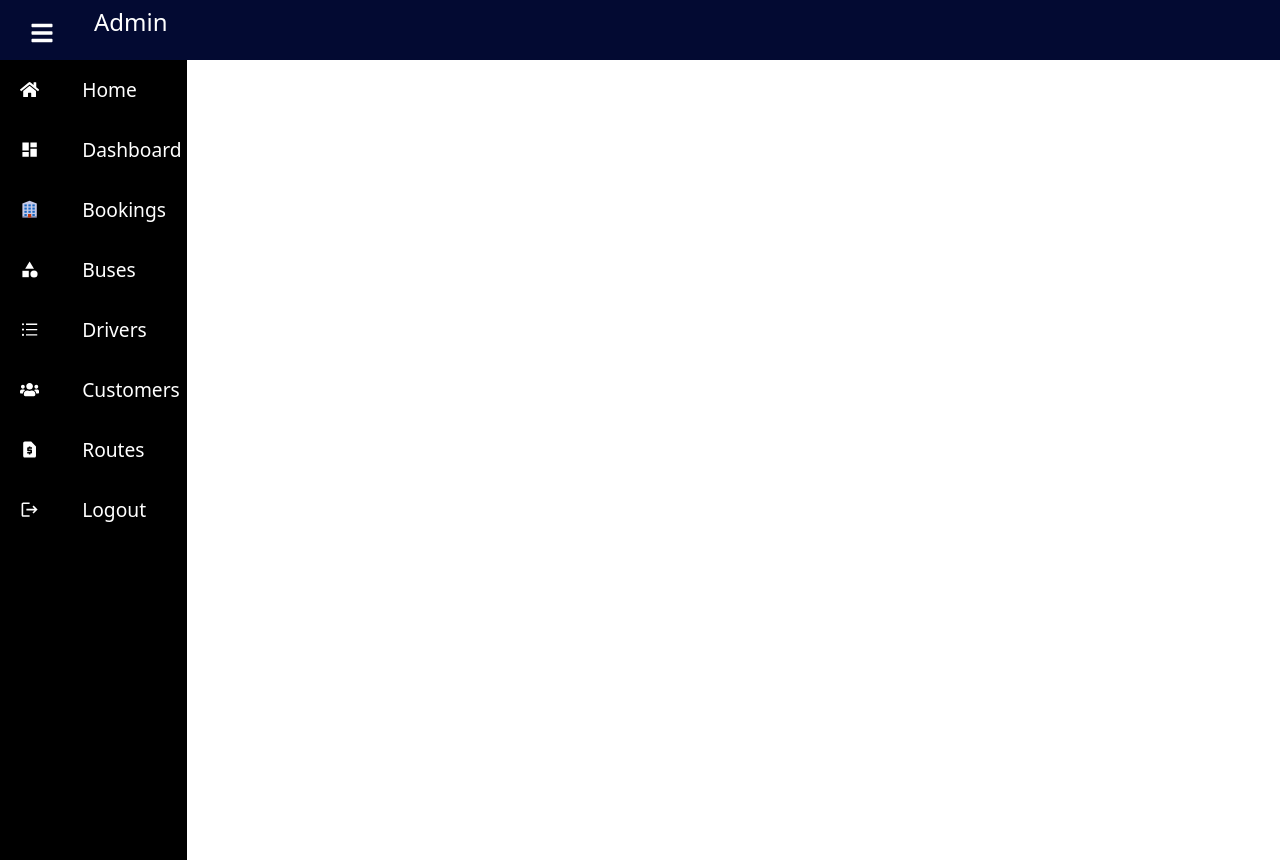
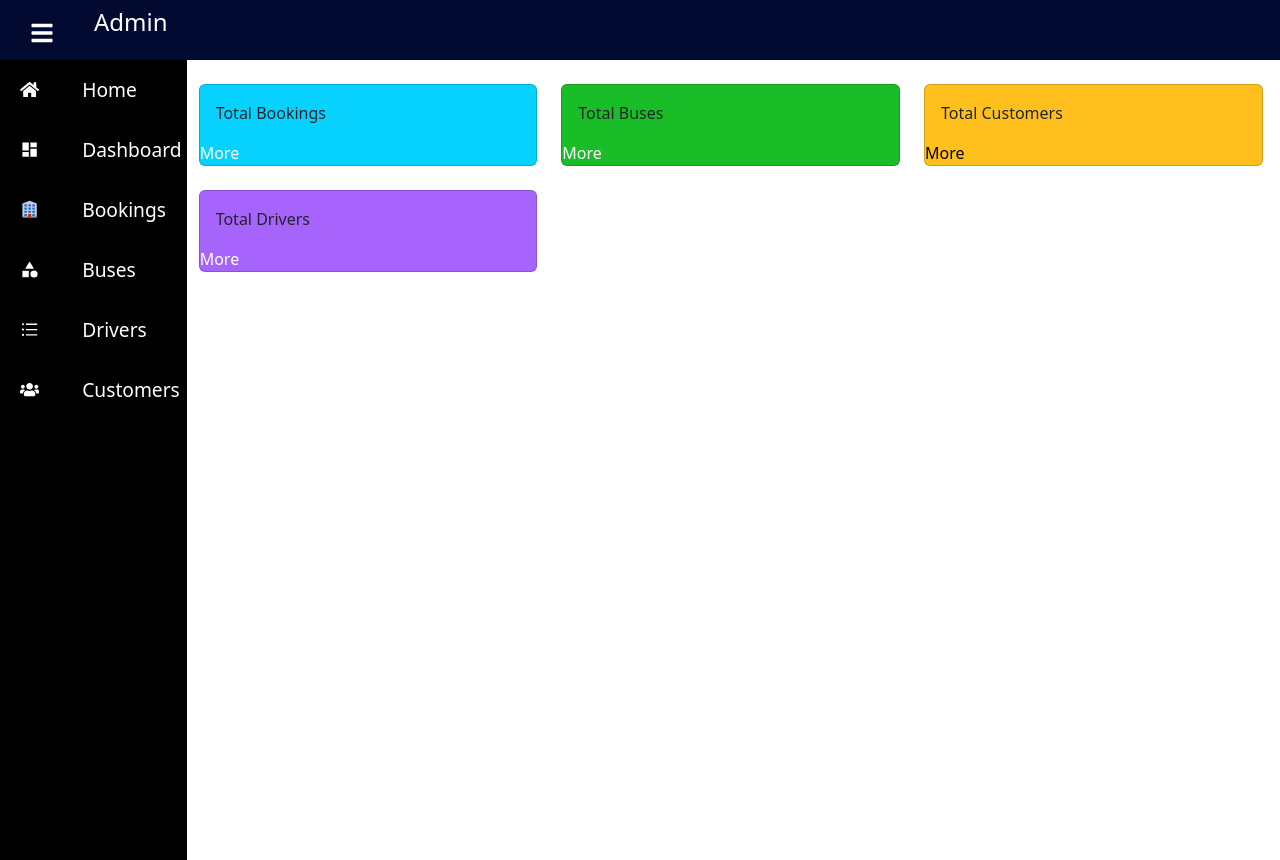
Before and after one commit to Zavi254/bus-booking-app, a React (Create React App) app: page /mainPage in a window 1280 px wide. Built offline with nearby package versions, Linux system fonts and the light colour scheme; no server answers; a web font is replaced by a local one.

Commit message:
cleaning admin dashboard

```diff
--- a/src/Admin/App2.css
+++ b/src/Admin/App2.css
@@ -3,6 +3,7 @@ body {
     padding: 0;
     box-sizing: border-box;
     font-family: 'Trebuchet MS', 'Lucida Sans Unicode', 'Lucida Grande', 'Lucida Sans', Arial, sans-serif;
+    overflow:scroll;
 }
 .nav-bar {
     height: 60px;
@@ -25,6 +26,7 @@ body {
 .sidebar-container {
     display: grid;
     grid-template-columns: repeat(12, minmax(0, 1fr));
+    overflow:auto
 }
 .side-bar {
     height: 100vh;
@@ -43,6 +45,7 @@ body {
     flex-direction: row;
     color: white;
     align-items: center;
+
 }
 .sidebar-list .row:hover {
     cursor: pointer;
--- a/src/Admin/Bookings.js
+++ b/src/Admin/Bookings.js
@@ -32,8 +32,8 @@ function Bookings() {
               <th>Name</th>
               <th>Phone Number</th>
               <th>Email</th>
-              <th>Bus</th>
-              <th>Edit Details</th>
+              {/* <th>Bus</th> */}
+              {/* <th>Edit Details</th> */}
             </tr>
           </thead>
           <tbody>
@@ -53,8 +53,8 @@ function Bookings() {
                 <td>{booking.customer.name}</td>
                 <td>{booking.customer.phone_number}</td>
                 <td>{booking.customer.email}</td>
-                <td>{booking.customer.bus}</td>
-                <td  onClick={handleClick}style={{ color: "pink" }}>Edit</td>
+                {/* <td>{booking.customer.bus}</td> */}
+                {/* <td  onClick={handleClick}style={{ color: "pink" }}>Edit</td> */}
               </tr>
             ))}
           </tbody>
--- a/src/Admin/Buses.jsx
+++ b/src/Admin/Buses.jsx
@@ -30,7 +30,7 @@ function Buses() {
             <th>Travel Date</th>
             <th>Available</th>
             <th>Capacity</th>
-            <th>Edit Details</th>
+            {/* <th>Edit Details</th> */}
 
 
 					</tr>
@@ -52,7 +52,7 @@ function Buses() {
              <td>{bus.travel_date}</td>
              <td>{bus.available?"Yes":"No"}</td>
              <td>{bus.seats.length}</td>
-             <td style={{ color: "pink" }}>Edit</td>
+             {/* <td style={{ color: "pink" }}>Edit</td> */}
 
 
 
--- a/src/Admin/Dashboard.jsx
+++ b/src/Admin/Dashboard.jsx
@@ -3,68 +3,68 @@ import React from "react";
 function Dashboard() {
     return (
         <>
-            <div className="container ">
+            <div className="container mt-4 ">
                 <div className="row row-cols-1 row-cols-md-3 g-4">
                     <div className="col">
                         <div className="card h-100" style={{backgroundColor:"#07D2FF"}}>
                             {/* <img src="..." className="card-img-top" alt="..." /> */}
                             <div className="card-body">
-                                <h5 className="card-title">0</h5>
+                                {/* <h5 className="card-title">0</h5> */}
                                 <p className="card-text">Total Bookings</p>
                             </div>
-                            <a href="/bookings" className="small-box-footer" style={{textDecoration: 'none', color:'white'}}>More info <i className="bi bi-arrow-right-circle-fill" /></a>
+                            <a href="/bookings" className="small-box-footer" style={{textDecoration: 'none', color:'white'}}>More<i className="bi bi-arrow-right-circle-fill" /></a>
                         </div>
                     </div>
                     <div className="col">
                         <div className="card h-100" style={{backgroundColor:"#18BD28"}}>
                             {/* <img src="..." className="card-img-top" alt="..." /> */}
                             <div className="card-body">
-                                <h5 className="card-title">0</h5>
+                                {/* <h5 className="card-title">0</h5> */}
                                 <p className="card-text">Total Buses</p>
                             </div>
-                            <a href="buses" className="small-box-footer" style={{textDecoration: 'none', color:'white'}}>More info <i className="bi bi-arrow-right-circle-fill" /></a>
+                            <a href="buses" className="small-box-footer" style={{textDecoration: 'none', color:'white'}}>More<i className="bi bi-arrow-right-circle-fill" /></a>
                         </div>
                     </div>
                     <div className="col">
-                        <div className="card h-100" style={{backgroundColor:"#FFC01D"}}>
+                        <div className="card h-100 " style={{backgroundColor:"#FFC01D"}}>
                             {/* <img src="..." className="card-img-top" alt="..." /> */}
                             <div className="card-body">
-                                <h5 className="card-title">0</h5>
+                                {/* <h5 className="card-title">0</h5> */}
                                 <p className="card-text">Total Customers</p>
                             </div>
-                            <a href="customers" className="small-box-footer" style={{textDecoration: 'none', color:'black'}}>More info <i className="bi bi-arrow-right-circle-fill" /></a>
+                            <a href="customers" className="small-box-footer" style={{textDecoration: 'none', color:'black'}}>More<i className="bi bi-arrow-right-circle-fill" /></a>
                         </div>
                     </div>
                     <div className="col">
                         <div className="card h-100" style={{backgroundColor:"#A764FC"}}>
                             {/* <img src="..." className="card-img-top" alt="..." /> */}
                             <div className="card-body">
-                                <h5 className="card-title">0</h5>
+                                {/* <h5 className="card-title">0</h5> */}
                                 <p className="card-text">Total Drivers</p>
                             </div>
-                            <a href="drivers" className="small-box-footer" style={{textDecoration: 'none', color:'white'}}>More info <i className="bi bi-arrow-right-circle-fill" /></a>
+                            <a href="drivers" className="small-box-footer" style={{textDecoration: 'none', color:'white'}}>More<i className="bi bi-arrow-right-circle-fill" /></a>
                         </div>
                     </div>
-                    <div className="col">
+                    {/* <div className="col">
                         <div className="card h-100" style={{backgroundColor:"#FF0A18"}}>
-                            {/* <img src="..." className="card-img-top" alt="..." /> */}
+                            <img src="..." className="card-img-top" alt="..." />
                             <div className="card-body">
                                 <h5 className="card-title">0</h5>
                                 <p className="card-text">Total Routes </p>
                             </div>
                             <a href="routes" className="small-box-footer" style={{textDecoration: 'none', color:'white'}}>More info <i className="bi bi-arrow-right-circle-fill" /></a>
                         </div>
-                    </div>
-                    <div className="col">
+                    </div> */}
+                    {/* <div className="col">
                         <div className="card h-100" style={{backgroundColor:"blue"}}>
                             <img src="..." className="card-img-top" alt="..." />
-                            <div className="card-body">
+                            <div className="card-body"> */}
                                 {/* <h5 className="card-title">0</h5> */}
-                                <p className="card-text">Add Admin</p>
-                            </div>
+                                {/* <p className="card-text">Add Admin</p> */}
+                            {/* </div>
                             <a href="admin" className="small-box-footer" style={{textDecoration: 'none', color:'white'}}>More info <i className="bi bi-arrow-right-circle-fill" /></a>
                         </div>
-                    </div>
+                    </div> */}
                 </div>
             </div>
         </>
--- a/src/Admin/Drivers.jsx
+++ b/src/Admin/Drivers.jsx
@@ -31,7 +31,7 @@ function Drivers() {
 						<th>Name</th>
             <th>Email</th>
             <th>Phone Number</th>
-            <th>Edit Details</th>
+            {/* <th>Edit Details</th> */}
 						</tr>
 				</thead>
 				<tbody>
@@ -46,7 +46,7 @@ function Drivers() {
 						<td>{driver.name}</td>
 						<td>{driver.email}</td>
             <td>{driver.phone_number}</td>
-            <td style={{color: "green"}}>Edit</td>
+            {/* <td style={{color: "green"}}>Edit</td> */}
              {/* <td>{bus.plate_number}</td> */}
 					</tr>
 				))}
--- a/src/Admin/NavPage.jsx
+++ b/src/Admin/NavPage.jsx
@@ -14,7 +14,7 @@ function NavPage() {
 
             <Routes>
 
-                <Route path="/dashboard" element={<Dashboard/>}/>
+                <Route path="/*" element={<Dashboard/>}/>
                 <Route  path="/customers" element={<Customers/>}/>
                 <Route  path="/drivers" element={<Drivers/>}/>
                 <Route  path="/bookings" element={<Bookings/>}/>
--- a/src/Admin/SidebarData.jsx
+++ b/src/Admin/SidebarData.jsx
@@ -36,15 +36,15 @@ export const SidebarData=[
         title: "Customers",
         path: "/mainPage/customers",
         icon: <FaIcons.FaUsers />,
-      },
-      {
-        title: "Routes",
-        path: "/mainPageroutes",
-        icon: <MdIcons.MdRequestPage />,
-      },
-      {
-        title: "Logout",
-        path: "/mainPage/logout",
-        icon: <MdIcons. MdLogout />,
-      },
+      }
+      // {
+      //   title: "Routes",
+      //   path: "/mainPageroutes",
+      //   icon: <MdIcons.MdRequestPage />,
+      // },
+      // {
+      //   title: "Logout",
+      //   path: "/mainPage/logout",
+      //   icon: <MdIcons. MdLogout />,
+      // },
 ]
```
